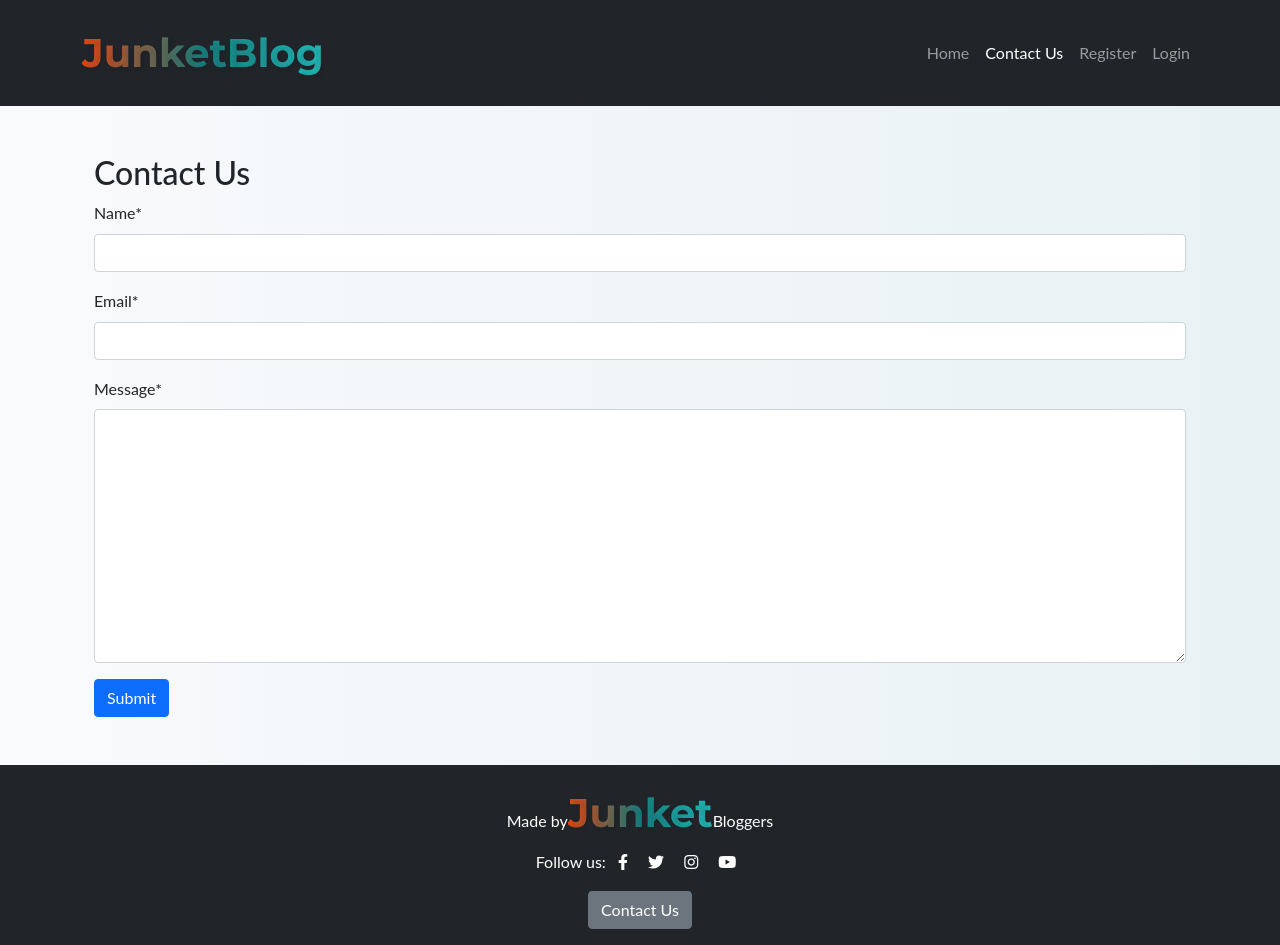
After one commit to Milosson/JunketBlog, a Django app: page /contact/ in a window 1280 px wide. The commit adds this page. Run offline with Django 4.2, Linux system fonts and the light colour scheme; some libraries are stand-ins or nearby versions.

Commit message:
Implement ContactForm, view, and template for contact page; update admin.py for ContactRequest management

```diff
--- a/blog/forms.py
+++ b/blog/forms.py
@@ -2,6 +2,7 @@ from django import forms
 from .models import Comment
 from crispy_forms.helper import FormHelper
 from crispy_forms.layout import Submit, Layout, Field, Row, Column
+from .models import ContactRequest
 
 class CommentForm(forms.ModelForm):
     class Meta:
@@ -20,6 +21,11 @@ class CommentForm(forms.ModelForm):
             Field('tags', css_class='form-control', placeholder='Select tags (optional)'),
         )
 
-        # Optional: Add custom styles or attributes
+
         self.fields['body'].widget.attrs.update({'rows': '4'})
         self.fields['tags'].widget.attrs.update({'class': 'selectpicker', 'data-live-search': 'true'})
+
+class ContactForm(forms.ModelForm):
+    class Meta:
+        model = ContactRequest
+        fields = ['name', 'email', 'message']
--- a/blog/models.py
+++ b/blog/models.py
@@ -63,3 +63,14 @@ class Comment(models.Model):
         if self.is_auto_approved():
             self.approved = True  # Automatically approve if the condition is met
         super().save(*args, **kwargs)  # Call the original save method
+
+
+class ContactRequest(models.Model):
+    name = models.CharField(max_length=100)
+    email = models.EmailField()
+    message = models.TextField()
+    created_on = models.DateTimeField(auto_now_add=True)
+    read = models.BooleanField(default=False)
+
+    def __str__(self):
+        return f'Contact Request from {self.name}'
--- a/blog/urls.py
+++ b/blog/urls.py
@@ -1,7 +1,10 @@
 from django.urls import path
 from . import views
+from .views import contact_us, contact_success
 
 urlpatterns = [
     path('', views.post_list, name='home'),  # Home page for all posts
     path('post/<slug:slug>/', views.post_detail, name='post_detail'),  # Detail view for a single post
+    path('contact/', contact_us, name='contact_us'),
+    path('contact/success/', contact_success, name='contact_success'),
 ]
--- a/blog/views.py
+++ b/blog/views.py
@@ -3,6 +3,7 @@ from django.shortcuts import render, get_object_or_404, redirect
 from django.contrib import messages
 from .models import TravelPost, Comment
 from .forms import CommentForm
+from .forms import ContactForm
 
 def post_detail(request, slug):
     post = get_object_or_404(TravelPost, slug=slug)  # Retrieve the TravelPost by slug
@@ -52,3 +53,17 @@ def post_list(request):
         'is_paginated': page_obj.has_other_pages(),
         'page_obj': page_obj,
     })
+
+def contact_us(request):
+    if request.method == 'POST':
+        form = ContactForm(request.POST)
+        if form.is_valid():
+            form.save()
+            return redirect('contact_success')  # Redirect to a success page
+    else:
+        form = ContactForm()
+
+    return render(request, 'contact.html', {'form': form})
+
+def contact_success(request):
+    return render(request, 'contact_success.html')
--- a/templates/base.html
+++ b/templates/base.html
@@ -3,6 +3,7 @@
 {% url 'account_login' as login_url %}
 {% url 'account_signup' as signup_url %}
 {% url 'account_logout' as logout_url %}
+{% url 'contact_us' as contact_url %}  <!-- Added contact URL -->
 
 <!DOCTYPE html>
 <html lang="en" class="h-100">
@@ -42,6 +43,9 @@
                         <a class="nav-link {% if request.path == home_url %}active{% endif %}" href="{% url 'home' %}">Home</a>
                     </li>
                     <!-- Add more navigation items -->
+                    <li class="nav-item">
+                        <a class="nav-link {% if request.path == contact_url %}active{% endif %}" href="{% url 'contact_us' %}">Contact Us</a>
+                    </li>
                     {% if user.is_authenticated %}
                     <li class="nav-item">
                         <a class="nav-link {% if request.path == logout_url %}active{% endif %}" aria-current="page" href="{% url 'account_logout' %}">Logout</a>
@@ -59,6 +63,7 @@
             </div>
         </div>
     </nav>
+
     <!-- displaying Django messages -->
     <div class="container">
         <div class="row">
@@ -77,7 +82,7 @@
     <main class="flex-shrink-0">
         <div class="container py-5">
             {% block content %}
-            <!-- Page content  here -->
+            <!-- Page content here -->
             {% endblock content %}
         </div>
     </main>
@@ -93,6 +98,7 @@
                 <a href="#" class="text-white mx-2"><i class="fab fa-instagram"></i></a>
                 <a href="#" class="text-white mx-2"><i class="fab fa-youtube"></i></a>
             </p>
+            <a href="{% url 'contact_us' %}" class="btn btn-secondary mt-3">Contact Us</a>
         </div>
     </footer>
 
--- /dev/null
+++ b/templates/contact.html
@@ -0,0 +1,13 @@
+{% extends 'base.html' %}
+{% load crispy_forms_tags %}
+
+{% block content %}
+<div class="container">
+    <h2>Contact Us</h2>
+    <form method="post">
+        {{ form|crispy }}
+        {% csrf_token %}
+        <button type="submit" class="btn btn-primary">Submit</button>
+    </form>
+</div>
+{% endblock %}
```
Also changed, not shown: blog/admin.py (+7 -1 lines), templates/contact_success.html (added, +8 -0 lines), blog/migrations/0004_contactrequest.py (added). Lines whose indentation alone changed are shown as unchanged.
